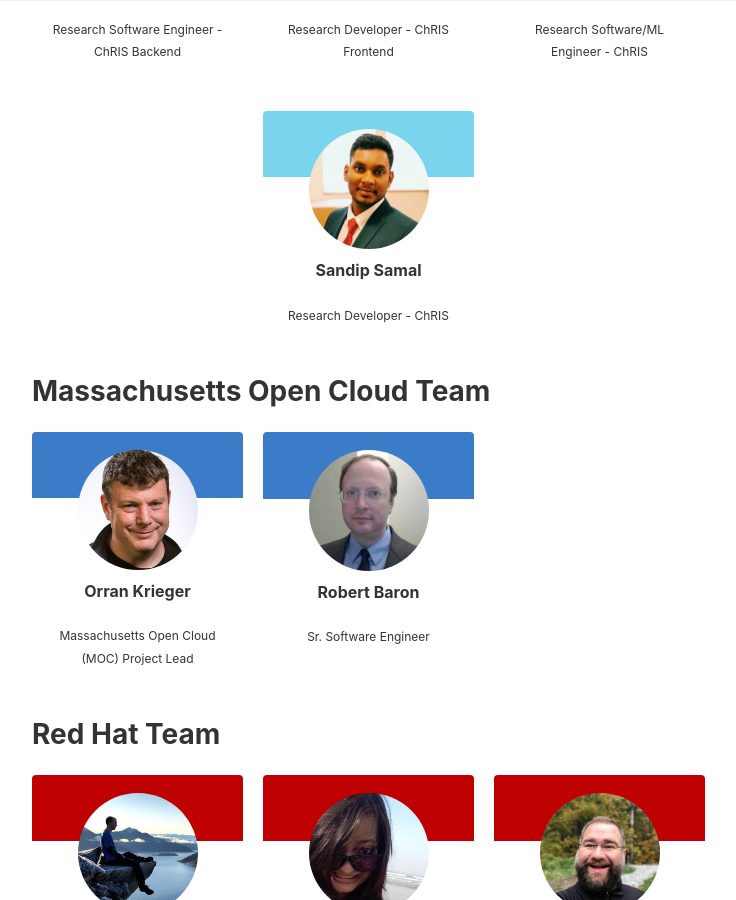
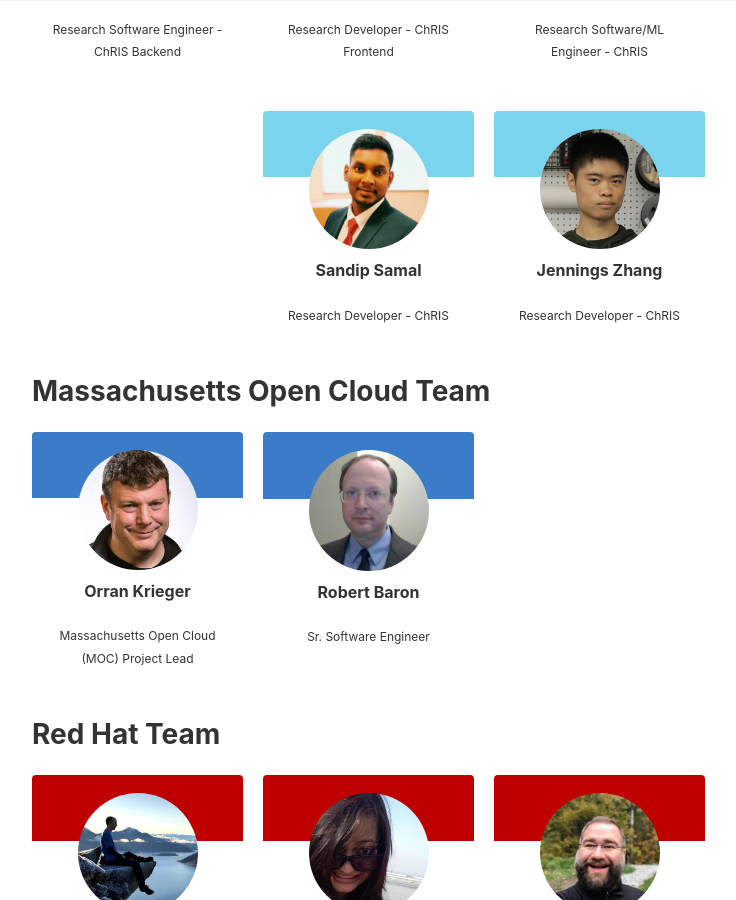
Before and after one commit to FNNDSC/website-old, a Jekyll site: the page built from _pages/about.md, in a window 1280 px wide and 900 px high, scrolled down 3154 px. Shown: the whole window, without its empty margins (71-807 px from the left). Built offline with Jekyll 4.4.1, drawn with Linux system fonts in a browser that asks for light colours; nearby versions of some CDN libraries; some web fonts are replaced.

Commit message:
Add Jennings

```diff
--- a/_includes/people.html
+++ b/_includes/people.html
@@ -6,7 +6,7 @@
     <img class="card-img-top img-fluid rounded-circle" src="/assets/images/team/ellengrant.jpg" alt="Ellen Grant">
     <div class="card-body">
       <h6 class="card-title">Ellen Grant</h6>
-       <p class="card-text">Staff Clinician, Professor in Radiology at Harvard Medical School</p>
+      <p class="card-text">Staff Clinician, Professor in Radiology at Harvard Medical School</p>
     </div>
   </div>
   <div class="card text-center">
@@ -46,7 +46,13 @@
       <p class="card-text">Research Software/ML Engineer - ChRIS</p>
     </div>
   </div>
-
+  <div class="card text-center">
+    <img class="card-img-top img-fluid rounded-circle" src="/assets/images/team/jenningszhang.jpg" alt="Jennings Zhang">
+    <div class="card-body">
+      <h6 class="card-title">Jennings Zhang</h6>
+      <p class="card-text">Research Developer - ChRIS</p>
+    </div>
+  </div>
 </div>
 
 <h3>Massachusetts Open Cloud Team</h3>
```
Also changed, not shown: assets/images/team/jenningszhang.jpg (added).
